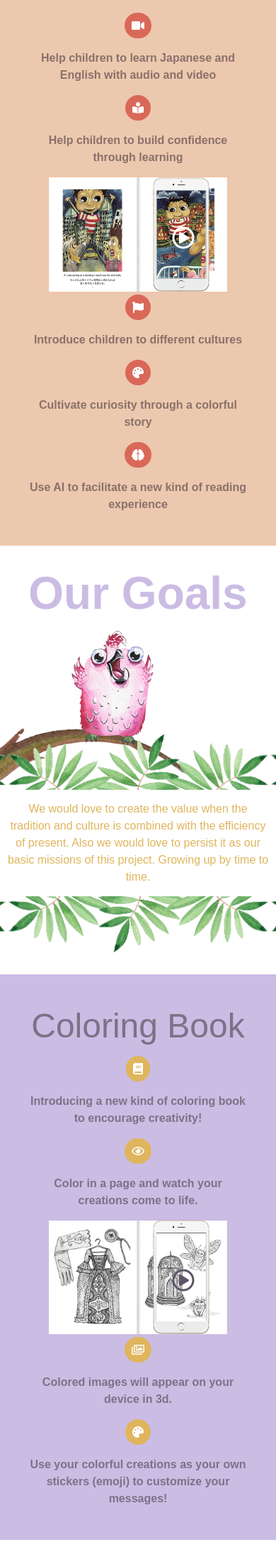
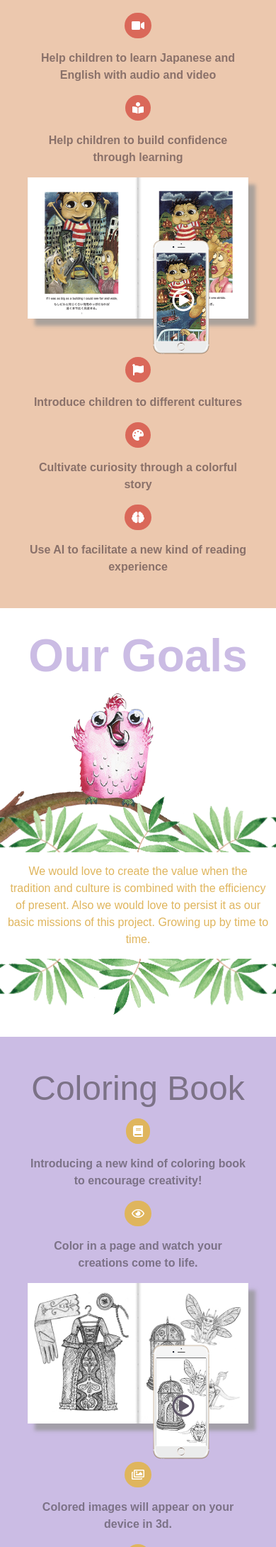
Before and after one commit to asingleton6/arbooks, a PHP site: page / in a window 390 px wide. Shown: the part 1121-3301 px from the top of the page at 71% size. Run offline with PHP 8.4, Linux system fonts and the light colour scheme; some libraries are stand-ins or nearby versions.

Commit message:
Adjusted padding location and added shadows to the books.

```diff
--- a/css/style.css
+++ b/css/style.css
@@ -406,13 +406,16 @@ section {
 
 /* Story Book */
 #story-book .storybook-wrapper {
+  padding: 0 30px;
   max-width: 100%;
   height: 100%;
 }
 
 #story-book .book {
-  padding: 0px 30px;
   width: 100%;
+  -webkit-box-shadow: 10px 10px 5px 0px rgba(148, 148, 148, 0.75);
+  -moz-box-shadow: 10px 10px 5px 0px rgba(148, 148, 148, 0.75);
+  box-shadow: 10px 10px 5px 0px rgba(148, 148, 148, 0.75);
 }
 
 #story-book .fas {
@@ -459,6 +462,7 @@ section {
 #coloring-book .storybook-wrapper {
   max-width: 100%;
   height: 100%;
+  padding: 0px 30px;
 }
 
 #coloring-book .third .fas, #coloring-book .third .far {
@@ -476,8 +480,10 @@ section {
 }
 
 #coloring-book .book {
-  padding: 0px 30px;
   width: 100%;
+  -webkit-box-shadow: 10px 10px 5px 0px rgba(148, 148, 148, 0.75);
+  -moz-box-shadow: 10px 10px 5px 0px rgba(148, 148, 148, 0.75);
+  box-shadow: 10px 10px 5px 0px rgba(148, 148, 148, 0.75);
 }
 
 /* Team Members */
@@ -676,4 +682,9 @@ input.form-control::-ms-input-placeholder, textarea.form-control::-ms-input-plac
   #story-book .content, #coloring-book .content {
     flex-direction: column;
   }
+
+  #story-book .storybook-wrapper, #coloring-book .storybook-wrapper {
+    padding: 0;
+    padding-bottom: 50px;
+  }
 }
```
